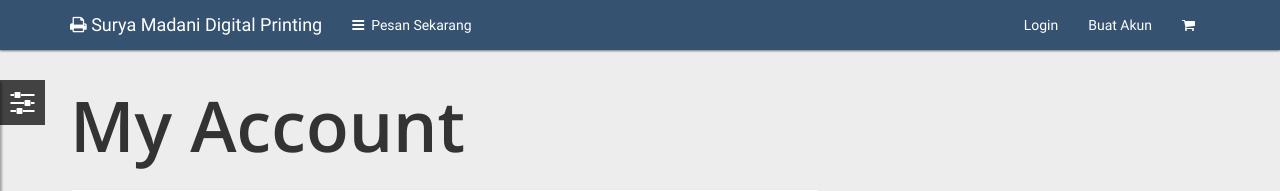
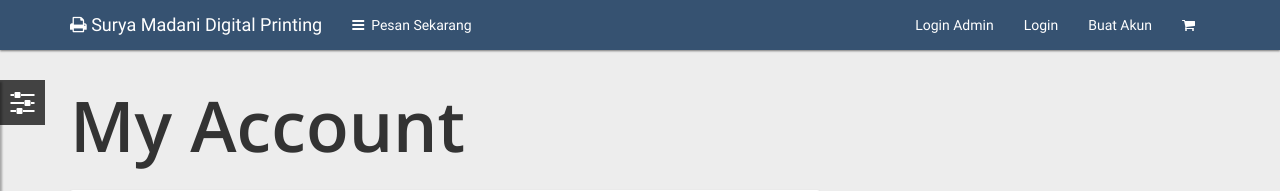
Before and after one commit to jbenastey/sipesan, a CodeIgniter app: page /sipesan/index.php/authcontroller/login in a window 1280 px wide. Shown: the top 191 px of the page. Run offline with CodeIgniter, Linux system fonts and the light colour scheme; data comes from the database, SQL or seed files in the repository; some libraries are stand-ins or nearby versions; some web fonts are replaced.

Commit message:
add button login admin

```diff
--- a/application/views/frontend/templates/header.php
+++ b/application/views/frontend/templates/header.php
@@ -255,11 +255,11 @@
 						</ul>
 					</li>
 				</ul>
-				<form class="navbar-form navbar-left navbar-main-search" role="search">
 
 				</form>
 				<ul class="nav navbar-nav navbar-right">
 					<?php if ($this->session->userdata('session_level') == null): ?>
+						<li><a href="<?=base_url('admin')?>">Login Admin</a></li>
 						<li><a href="#nav-login-dialog" data-effect="mfp-move-from-top" class="popup-text">Login</a>
 						</li>
 						<li><a href="#nav-account-dialog" data-effect="mfp-move-from-top" class="popup-text">Buat
```
